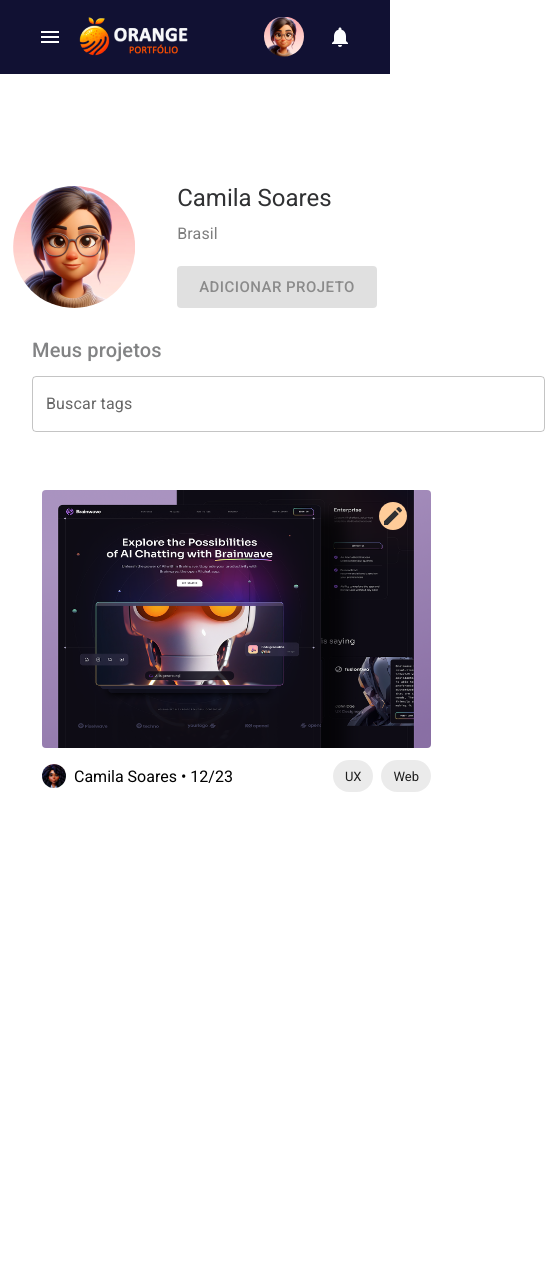
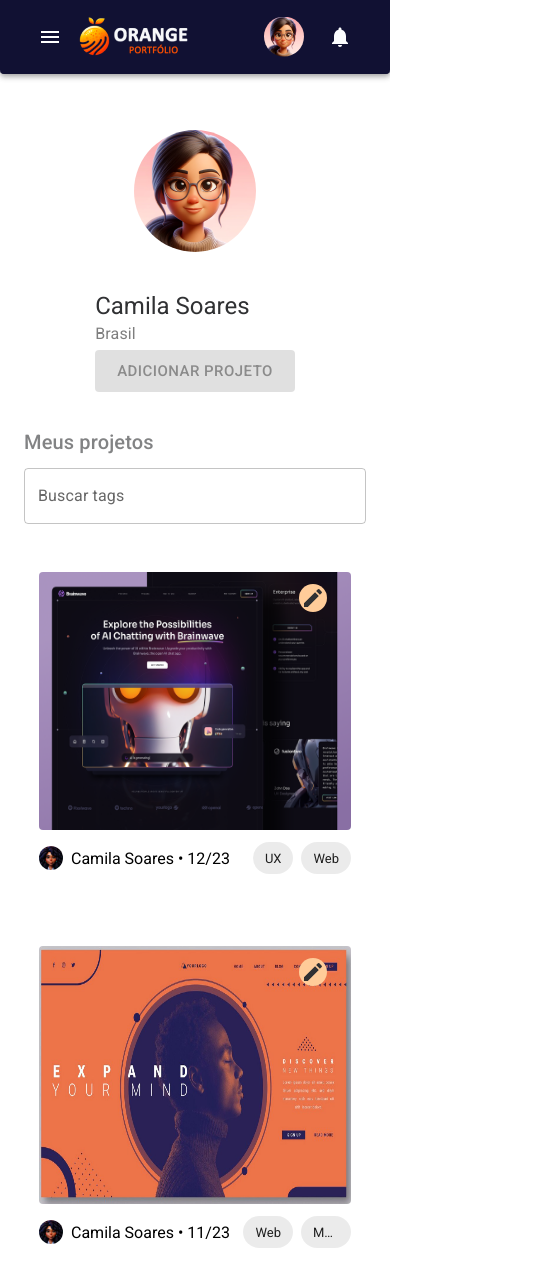
Before and after one commit to PedroFonseca447/orange-portifolio-squad15, a React (Vite) app: page / in a window 390 px wide. Shown: the whole page, 545 px wide, since content can reach past the window. Before the commit the page ends 844 px from the top, so only its background shows below. Built offline with nearby package versions, Linux system fonts and the light colour scheme.

Commit message:
Responsividade da tela meus projetos e card

```diff
--- a/src/Pages/Descobrir/descobrir.css
+++ b/src/Pages/Descobrir/descobrir.css
@@ -15,7 +15,7 @@
 
 /* CARD */
 
-.card{
+/* .card{
     display: inline-flex;
     padding: var(--none, 0px);
     margin: 10px;
@@ -45,4 +45,4 @@
     height: var(--3, 24px);;
     width: var(--3, 24px);
     border-radius: var(--none, 24px);
-}
+} */
--- a/src/components/Card/Card.jsx
+++ b/src/components/Card/Card.jsx
@@ -1,28 +1,28 @@
-import React from 'react'
+import React, { useState } from 'react'
 import './card.css'
 import { Chip, Paper, MenuItem, MenuList } from '@mui/material'
 import EditIcon from '@mui/icons-material/Edit';
 
 const Card = ({data, onEditCard, onDeleteCard, user}) => {
     const page = window.location.pathname === "/descobrir"
+    const [edit, setEdit] = useState(false)
 
   return (
     <div className='card'>
         <div className="card__img">
             {data?.idUser === user?.id &&
             <div className="card__edit">
-                <label htmlFor="card__menu-open">
+                <label htmlFor="card__menu-open" onClick={() => setEdit(!edit)}>
                     <EditIcon className='card__edit-icon'/>
                 </label>
-                <input type="checkbox" id='card__menu-open'/>
-                <Paper className='card__menu'>
+                {edit && <Paper className='card__menu'>
                     <div className="triangulo">
                     </div>
                     <MenuList className='card__menu-list'>
                         <MenuItem onClick={() => onEditCard(data)}>Editar</MenuItem>
                         <MenuItem onClick={() => onDeleteCard(data)}>Excluir</MenuItem>
                     </MenuList>
-                </Paper>
+                </Paper>}
             </div>}
             <img src={data?.fotoUser} alt={`Foto de perfil da ${data?.nome}`} />
         </div>
--- a/src/components/Card/card.css
+++ b/src/components/Card/card.css
@@ -34,6 +34,8 @@
     display: flex;
     align-items: center;
     gap: var(--1);
+    width: 100px;
+    justify-content: flex-end;
 }
 
 .card img {
@@ -70,7 +72,7 @@
     cursor: pointer;
 }
 .card__menu{
-    display: none;
+    display: flex;
     position: absolute;
     top: 55px;
     right: var(--2);
@@ -93,10 +95,39 @@
     width: 100%;
 }
 
-#card__menu-open{
-    display: none;
+
+
+/** RESPONSIVIDADE **/
+
+@media screen and (max-width: 430px) {
+    .card img {
+        width: 312px;
+        height: 258px;
+    }
+
+    .card .card__info-tags{
+        gap: 68px;
+    }
+
+    .card__info-tags .card__tags{
+        width: 50px;
+    }
 }
 
-#card__menu-open:checked ~ .card__menu{
-    display: flex;
+@media screen and (max-width: 360px) {
+    .card img {
+        width: 100%;
+    }
+
+    .card .card__info-tags{
+        gap: var(--2);
+    }
+
+    .card__info-tags .card__tags{
+        width: 20%;
+    }
+
+    .card .card__info-tags .card__info {
+        width: 60%;
+    }
 }
--- a/src/components/Menu/menu.css
+++ b/src/components/Menu/menu.css
@@ -3,8 +3,8 @@
     align-items:center;
     justify-content: space-between;
     padding: 16px 30px;
-    border-bottom: 1px solid #113;
-    background: #113;
+    border-bottom: 1px solid var(--Color-Brand-Primria-Primary-100);
+    background: var(--Color-Brand-Primria-Primary-100);
 }
 
 .menu__logo-links{
@@ -87,7 +87,14 @@
 }
 
 /** Responsividade **/
-@media screen and (max-width: 660px) {
+@media screen and (max-width: 680px) {
+    #menu{
+        border-radius: var(--none) var(--none) var(--borderRadius) var(--borderRadius);
+        background: var(--Color-Brand-Primria-Primary-100);
+        box-shadow: 0px 2px 4px -1px rgba(0, 0, 0, 0.20),
+        0px 4px 5px 0px rgba(0, 0, 0, 0.14),
+        0px 1px 10px 0px rgba(0, 0, 0, 0.12);
+    }
     .menu__logo-links{
         gap: var(--1);
     }
--- a/src/index.css
+++ b/src/index.css
@@ -18,6 +18,7 @@
   --Neutral-Colors-Neutral-70: #E6E9F2;
   --Neutral-Colors-Neutral-110: #515255;
   --Color-Brand-Secundria-Secondary-70: #FC9;
+  --Color-Brand-Primria-Primary-100: #113;
   --white: #fff;
   --roboto: 'Roboto';
   --action-disabledBackground: rgba(0, 0, 0, 0.12);
--- a/src/pages/MeusProjetos/MeusProjetos.jsx
+++ b/src/pages/MeusProjetos/MeusProjetos.jsx
@@ -27,9 +27,27 @@
       idUser: 1,
       id: 1,
     },
+    {
+      nome: "Camila",
+      sobrenome: "Soares",
+      titulo: "Landing page orange",
+      data: "11/23",
+      fotoUser: "src/assets/card2.png",
+      imagem: "src/assets/Bianca.png",
+      tags: ["Web", "Mobile"],
+      descricao:
+        "Temos o prazer de compartilhar com vocês uma variação da nosso primeiro recurso gratuito, Monoceros. É um modelo de uma página para mostrar seus produtos. Tentamos redesenhar uma versão mais B2C e minimalista do nosso primeiro template de e-commerce.",
+      link: "https://gumroad.com/products/wxCSL",
+      idUser: 1,
+      id: 2,
+    },
   ]);
+
+  const [modal, setModal] = useState(null)
   const [tags, setTags] = useState("")
-  const onEditCard = (card) => {};
+  const onEditCard = (card) => {
+
+  };
 
   const onDeleteCard = (card) => {
     const deleteProjeto = projetos.filter((projeto) => card?.id !== projeto?.id)
@@ -39,6 +57,7 @@
   return (
     <>
       <Menu />
+      {modal}
       <section className="card-perfil">
         <img
           src="/imgs/Image.png"
--- a/src/pages/MeusProjetos/meusprojetos.css
+++ b/src/pages/MeusProjetos/meusprojetos.css
@@ -5,6 +5,8 @@
     margin-top: 112px;
     margin-bottom: 24px;
     gap: 42px;
+    flex-wrap: wrap;
+    padding: var(--none) var(--2);
 }
 
 .card-perfil__img{
@@ -149,3 +151,58 @@
     height: 122px;
     flex-shrink: 0;
 }
+
+.meus-projetos .cards{
+    display: flex;
+    justify-content: flex-start;
+    align-items: center;
+    flex-wrap: wrap;
+    width: 100%;
+    gap: 24px;
+}
+
+
+/** RESPONSIVIDADE **/
+@media screen and (max-width: 600px) {
+    .meus-projetos{
+        display: flex;
+        align-items: center;
+        justify-content: center;
+        flex-direction: column;
+        flex-wrap: wrap;
+        margin: 24px;
+    }
+
+    .meus-projetos h6{
+        align-self: flex-start;
+    }
+
+    .meus-projetos__input-tags{
+        width: 100%;
+    }
+
+    .card-perfil{
+        margin-top: 56px;
+        margin-bottom: 40px;
+    }
+}
+
+@media screen and (max-width: 420px) {
+    .card-perfil__info{
+        gap: var(--1);
+    }
+
+    .card-perfil__info-user{
+        gap: var(--1);
+    }
+
+    .meus-projetos__add-projetos{
+        width: 312px;
+        height: 258px;
+    }
+
+    .meus-projetos .cards{
+        justify-content: center;
+    }
+
+}
```
